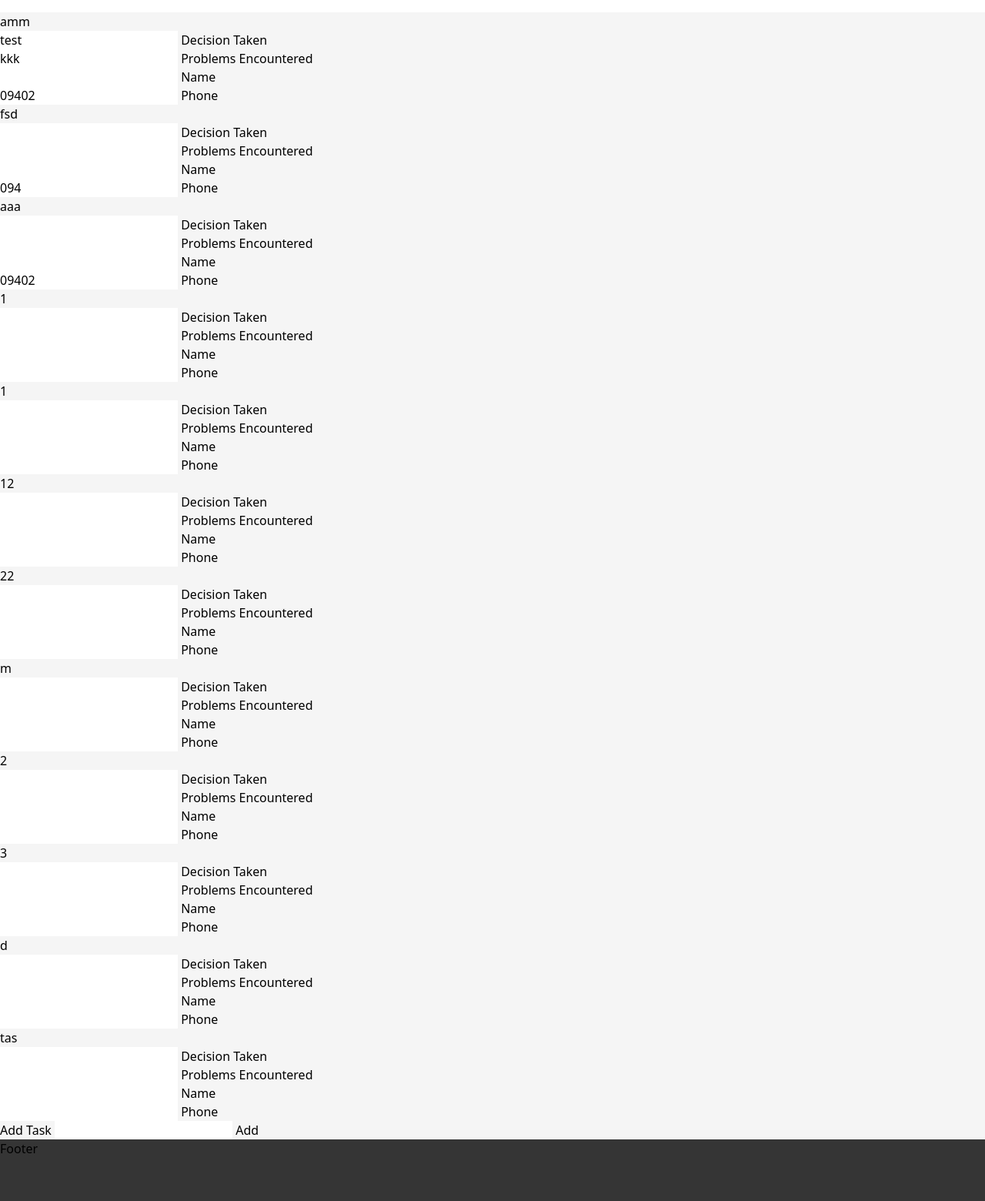
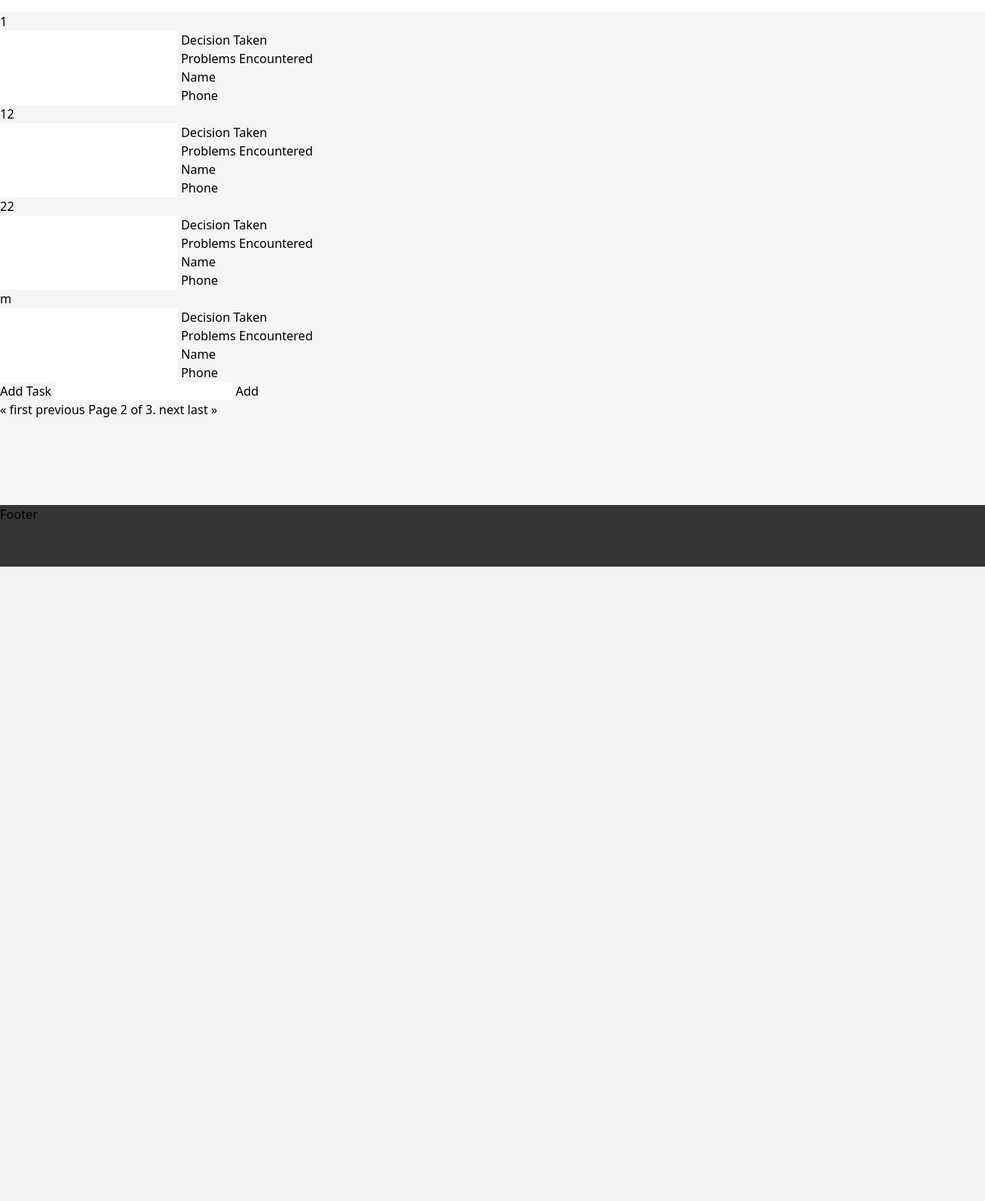
Before and after one commit to Decha777/AAUCMS, a Django app: page /tasks?page=2 in a window 1280 px wide. Shown: the part 64-1624 px from the top of the page at 77% size. After the commit the page ends 800 px from the top, so only its background shows below. Run offline with Django 3.2, Linux system fonts and the light colour scheme; a user stored in the database is signed in; data comes from the database, SQL or seed files in the repository; both versions use the stored data as it was after the commit; style sheets or scripts are compiled from the project's sources; some libraries are stand-ins or nearby versions.

Commit message:
added pagination to pages

```diff
--- a/Report/templates/index.html
+++ b/Report/templates/index.html
@@ -359,7 +359,23 @@
 
   <button onclick="create_activity();"> Add </button>
 
+  <div class="pagination">
+    <span class="step-links">
+        {% if activities_list.has_previous %}
+            <a href="?page=1">&laquo; first</a>
+            <a href="?page={{ activities_list.previous_page_number }}">previous</a>
+        {% endif %}
 
+        <span class="current">
+            Page {{ activities_list.number }} of {{ activities_list.paginator.num_pages }}.
+        </span>
+
+        {% if activities_list.has_next %}
+            <a href="?page={{ activities_list.next_page_number }}">next</a>
+            <a href="?page={{ activities_list.paginator.num_pages }}">last &raquo;</a>
+        {% endif %}
+    </span>
+</div>
 <script>
   function create_activity(){
     response = $.ajax({
--- a/Report/views.py
+++ b/Report/views.py
@@ -3,6 +3,7 @@ from .models import Activity, Problem, Task, Decision, Problem, Person, College,
 from django.http import JsonResponse
 from django.forms.models import model_to_dict
 from django.contrib.postgres.search import SearchVector
+from django.core.paginator import Paginator
 
 def create_activity(request):
     if request.method  == 'POST':
@@ -42,7 +43,6 @@ class TaskView(View):
         return college
     def getPerson(self,phone,username,activity):
         person = Person.objects.filter(phone=phone,username=username)
-        print(phone)
         if person.exists():
             return person.first()
         person = Person.objects.create(phone=phone,username=username)
@@ -84,8 +84,11 @@ class TaskView(View):
         if( not request.user.is_authenticated):
             return redirect('accounts/login/')
         activities_list = Activity.objects.all()
+        paginator = Paginator(activities_list, 4) # Show 25 contacts per page.
 
-        context = {'activities_list': list(activities_list.values())}
+        page_number = request.GET.get('page')
+        page_obj = paginator.get_page(page_number)
+        context = {'activities_list': page_obj}
         return render(request, '../templates/index.html', context)
 
 def get_decision_name(request):
```
Also changed, not shown: db.sqlite3.
